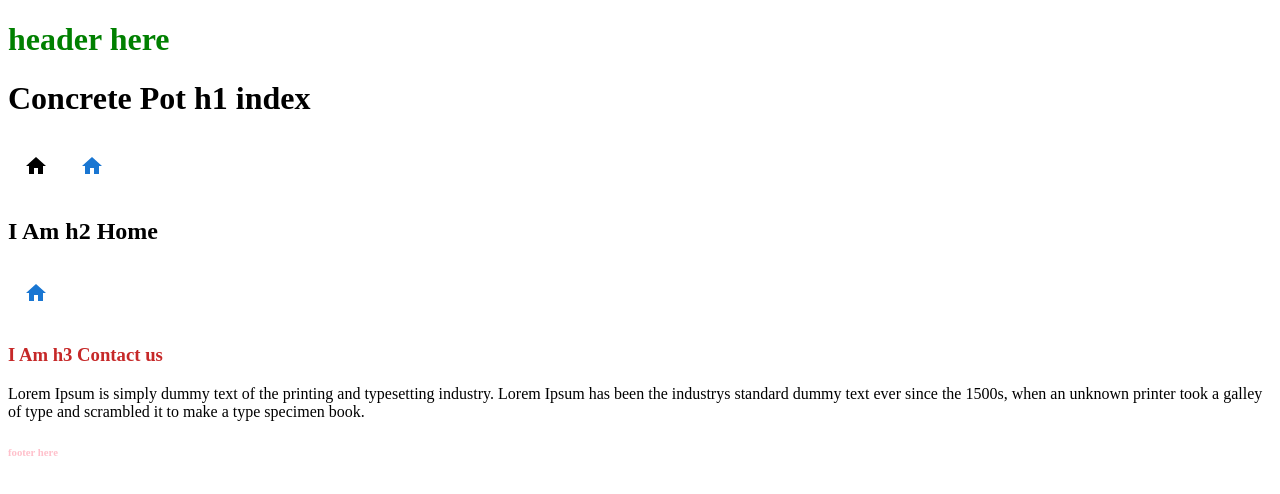
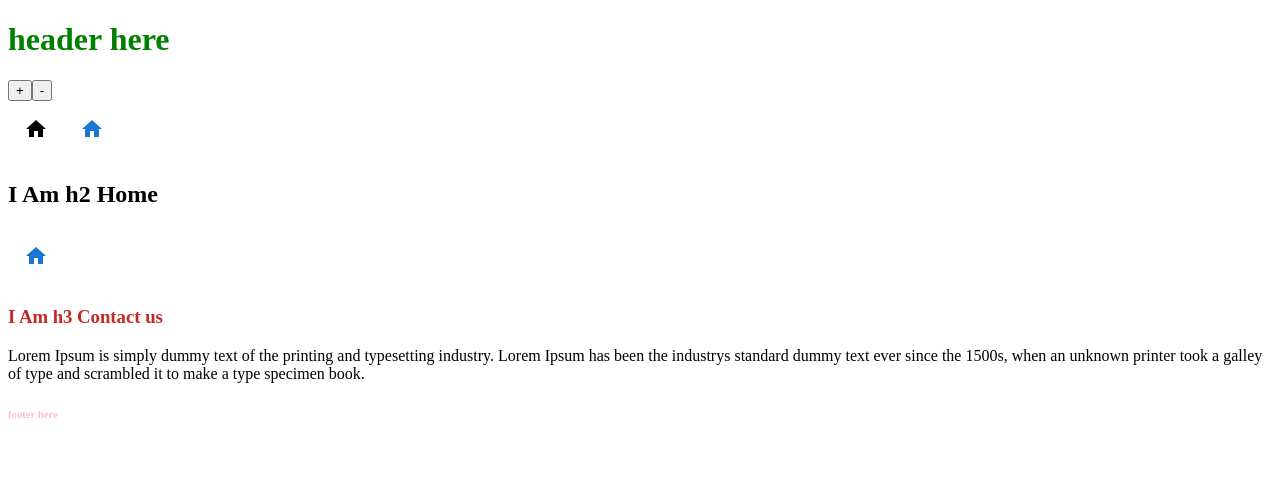
Before and after one commit to Stan2dor/ConcretePot, a Next.js app in the folder Frontend/: page / in a window 1280 px wide. Shown: the top 494 px of the page. Built offline with nearby package versions, Linux system fonts and the light colour scheme.

Commit message:
redux innitial commit

```diff
--- a/Frontend/package.json
+++ b/Frontend/package.json
@@ -5,9 +5,12 @@
     "@mui/icons-material": "^5.8.4",
     "@mui/material": "^5.8.7",
     "@mui/styled-engine-sc": "^5.8.0",
+    "@reduxjs/toolkit": "^1.8.3",
     "next": "^12.2.2",
     "react": "^18.2.0",
     "react-dom": "^18.2.0",
+    "react-redux": "^8.0.2",
+    "redux": "^4.2.0",
     "styled-components": "^5.3.5"
   },
   "scripts": {
--- /dev/null
+++ b/Frontend/src/actions/index.js
@@ -0,0 +1,10 @@
+export const increment = () => {
+  return {
+    type: "INCREMENT",
+  };
+};
+export const decrement = () => {
+  return {
+    type: "DECREMENT",
+  };
+};
--- a/Frontend/src/pages/index.js
+++ b/Frontend/src/pages/index.js
@@ -1,5 +1,9 @@
 import * as React from "react";
+// import { Provider, useSelector, useDispatch } from "react-redux";
+// import { Provider } from "react-redux";
 
+import { increment } from "../actions";
+import { decrement } from "../actions";
 // import "../style/index.css";
 import Header from "./common/header";
 import Footer from "./common/footer";
@@ -7,15 +11,24 @@ import Home from "./home";
 import Contact from "./contact";
 
 function App() {
-  // const potCounter = useSelector(state => state.counter);
+  // const potCounter = useSelector((state) => state.potCounter);
+  // const isLogged = useSelector((state) => state.isLogeed);
+  // const dispatch = useDispatch();
+  // const store = createStore(rootReducer);
+
   return (
+    // <Provider>
     <div className='app-container'>
       <Header />
-      <h1 style={{ size: 24 }}>Concrete Pot h1 index</h1>
+      {/* <h1>Counter: {potCounter} </h1> */}
+      <button onClick={() => dispatch(increment())}>+</button>
+      <button onClick={() => dispatch(decrement())}>-</button>
+      {/* {isLogged ? <h3> Valuables here i should not see</h3> : ""} */}
       <Home />
       <Contact />
       <Footer />
     </div>
+    // </Provider>
   );
 }
 
--- a/Frontend/src/reducers/counter.js
+++ b/Frontend/src/reducers/counter.js
@@ -4,6 +4,8 @@ const counterReducer = (state = 0, action) => {
       return state + 1;
     case "DECREMENT":
       return state - 1;
+    default:
+      return state;
   }
 };
 
```
Also changed, not shown: 1 other file (tests, documents, lock files or other folders).
